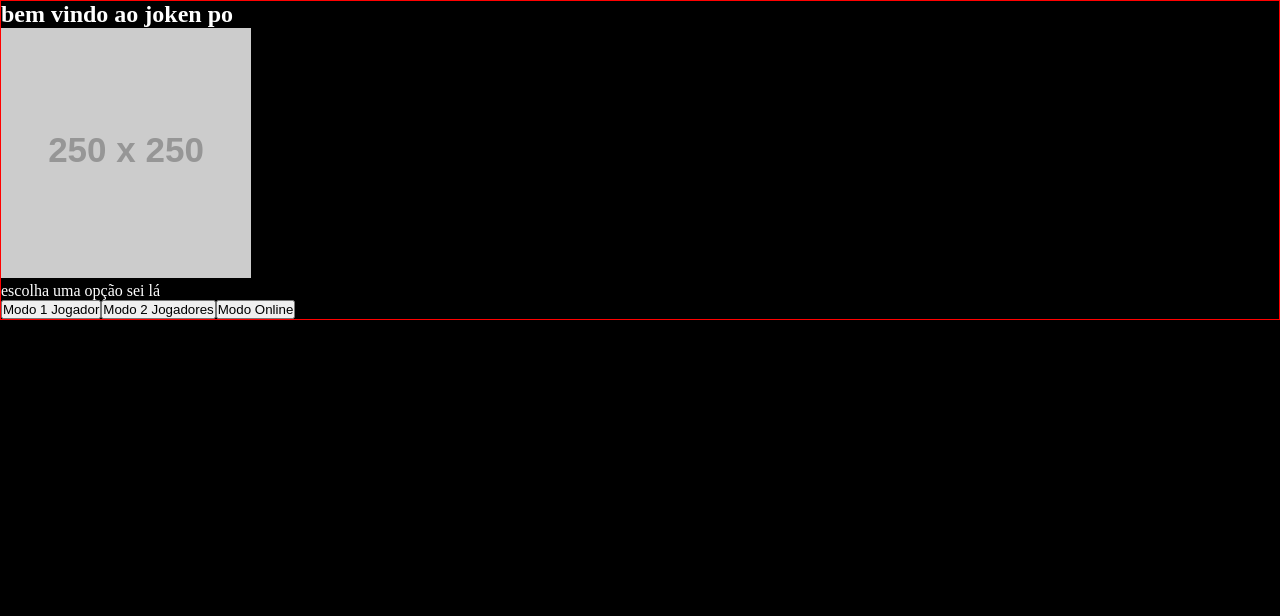
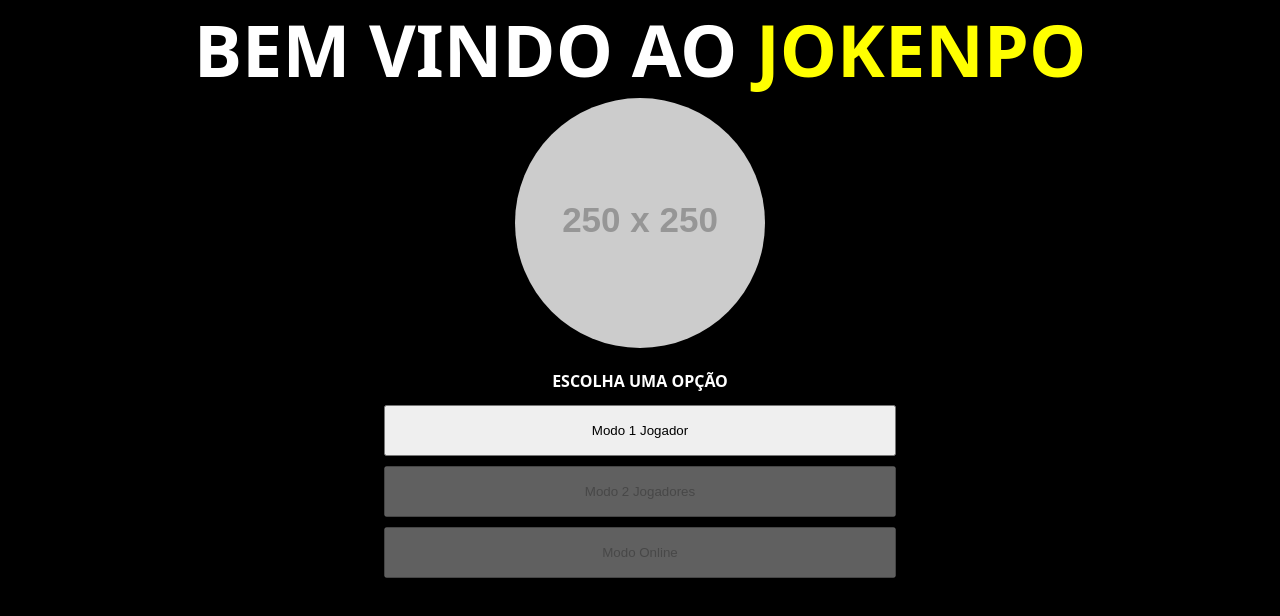
Before and after one commit to Gabriel-Aroucas/JokenPo, a React (Vite) app: page /#/ in a window 1280 px wide. Shown: the top 616 px of the page. Built offline with nearby package versions, Linux system fonts and the light colour scheme.

Commit message:
feat: added more features

```diff
--- a/src/pages/Index.tsx
+++ b/src/pages/Index.tsx
@@ -1,24 +1,72 @@
-import { styled } from "styled-components"
+import { styled } from "styled-components";
 
-const Section  = styled.section`
-  border:1px solid red;
-`
+
+
+const colorize_main_title=()=>{
+    const palet_of_colors = ['red','green','blue','yellow','pink'];
+    const randomize_colors = Math.floor(Math.random()*palet_of_colors.length)
+    return palet_of_colors[randomize_colors]
+}
+
+const Section = styled.section`
+  .main_title {
+    text-align: center;
+    text-transform: uppercase;
+    font-family: system-ui, -apple-system, BlinkMacSystemFont, "Segoe UI", Roboto, Oxygen, Ubuntu, Cantarell, "Open Sans", "Helvetica Neue", sans-serif;
+    font-weight: bold;
+    font-size: 3rem;
+    span{
+      color:${colorize_main_title};
+    }
+    img {
+      border-radius: 50%;
+    }
+  }
+
+  .select_game_mode {
+    p {
+      text-align: center;
+      text-transform: uppercase;
+      font-weight: bold;
+      font-family: system-ui, -apple-system, BlinkMacSystemFont, "Segoe UI", Roboto, Oxygen, Ubuntu, Cantarell, "Open Sans", "Helvetica Neue", sans-serif;
+      padding:0.5rem;
+    }
+    article{
+      display:flex;
+      flex-direction:column;
+      align-items:center;
+      button{
+        width:40%;
+        padding:1rem;
+        margin:5px 0;
+      }
+    }
+  }
+
+  @media only screen and (max-width: 500px) {
+    .main_title {
+      font-size: 10vw;
+    }
+  }
+`;
 
 const Index = () => {
   return (
     <Section>
-      <div className="title">
-        <h1>bem vindo ao joken po</h1>
+      <div className="main_title">
+        <h1>bem vindo ao <span>jokenPo</span></h1>
         <img src="https://placehold.co/250x250" alt="alt lorem" />
       </div>
-      <div className="selectGae">
-        <p>escolha uma opção sei lá</p>
-        <button>Modo 1 Jogador</button>
-        <button>Modo 2 Jogadores</button>
-        <button>Modo Online</button>
+      <div className="select_game_mode">
+        <p>escolha uma opção</p>
+        <article>
+          <button type="button">Modo 1 Jogador</button>
+          <button type="button" disabled>Modo 2 Jogadores</button>
+          <button type="button" disabled> Modo Online </button>
+        </article>
       </div>
     </Section>
-  )
-}
+  );
+};
 
-export default Index
+export default Index;
```
